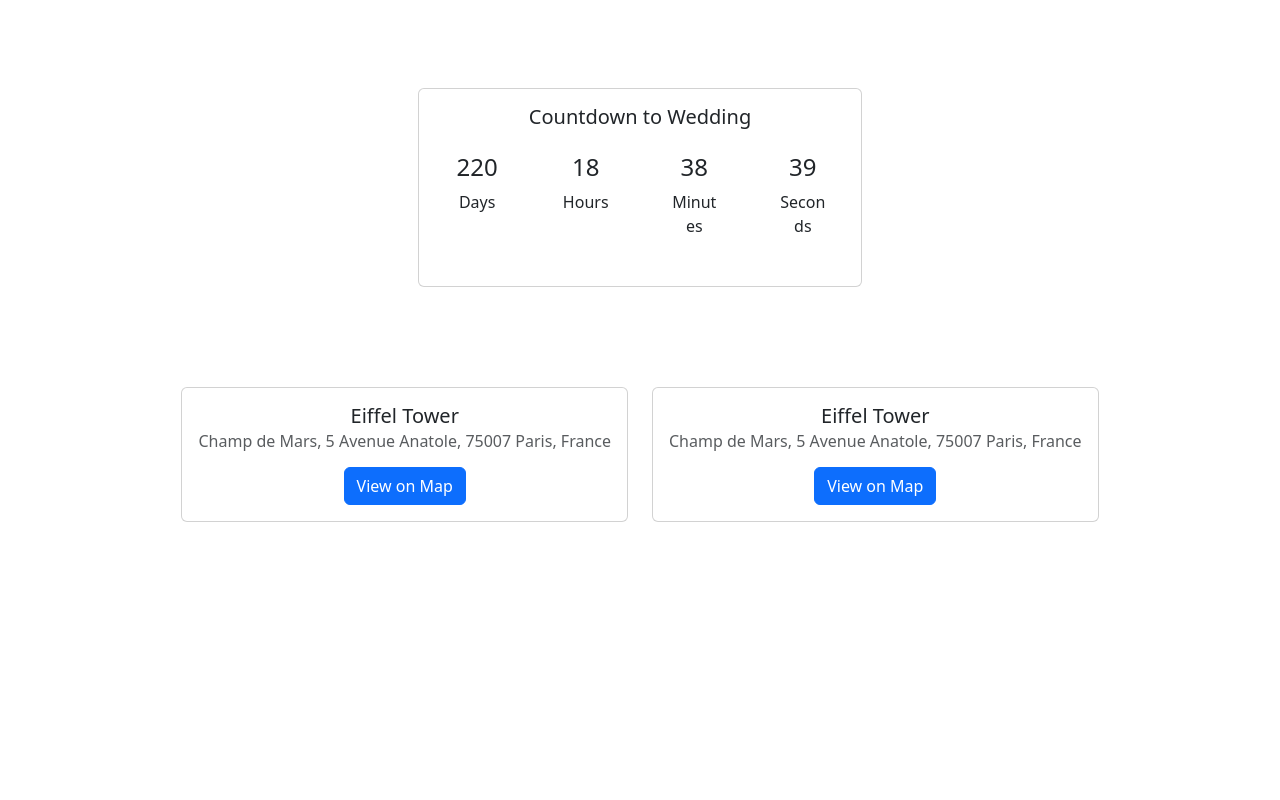
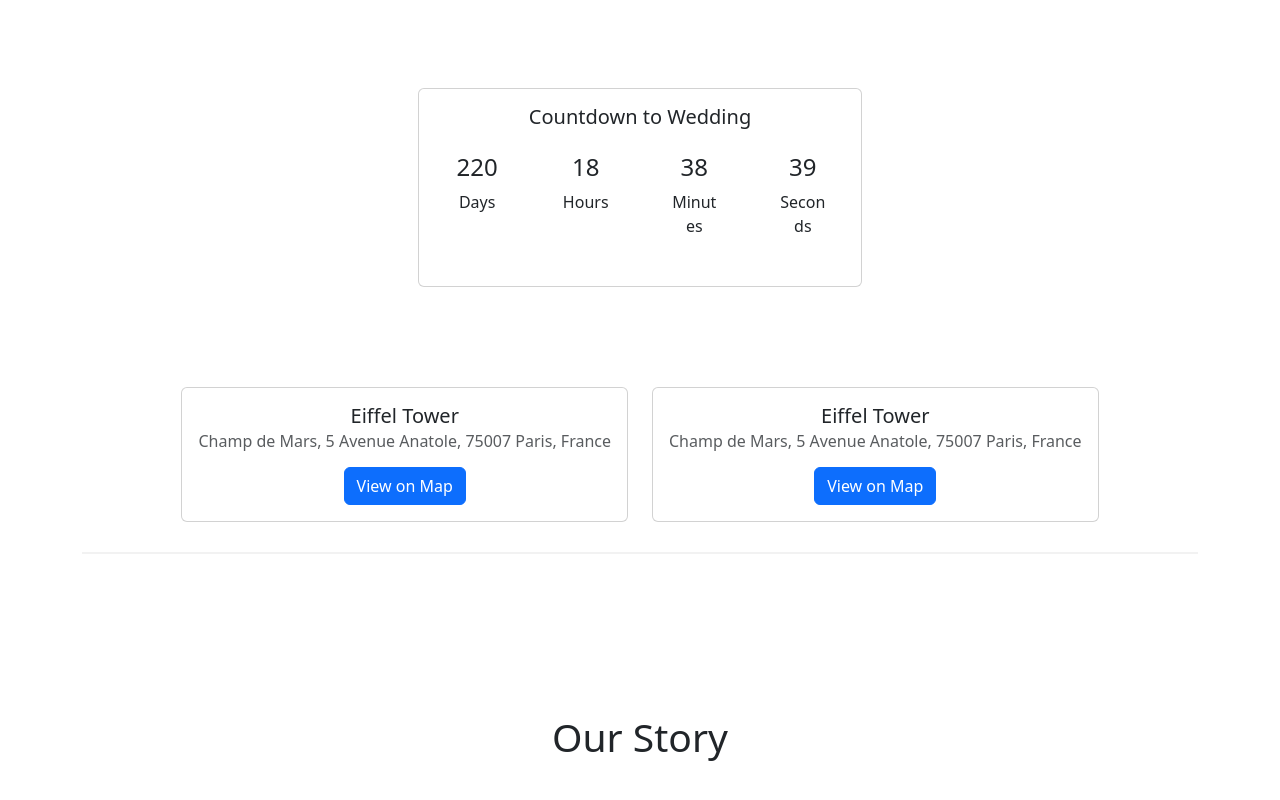
Before and after one commit to Zer0-01/react-typescript-wedding-invitation, a React (Vite) app: page / in a window 1280 px wide. Shown: the part 1647-2447 px from the top of the page. Before the commit the page ends 2169 px from the top, so only its background shows below. Built offline with nearby package versions, Linux system fonts and the light colour scheme.

Commit message:
feat: create a out story heading

```diff
--- a/src/App.tsx
+++ b/src/App.tsx
@@ -180,6 +180,17 @@ function App() {
             </Card>
           </Col>
         </Row>
+        <Row>
+          <Col>
+            <hr style={{ borderTop: '2px solid #ccc', margin: '30px 0' }} />
+          </Col>
+        </Row>
+        <Spacer height={100} />
+        <Row className="mt-4 text-center">
+          <Col style={{ fontSize: '39px' }}>Our Story</Col>
+        </Row>
+        <Spacer height={100} />
+
       </Container>
     </>
   );
```
